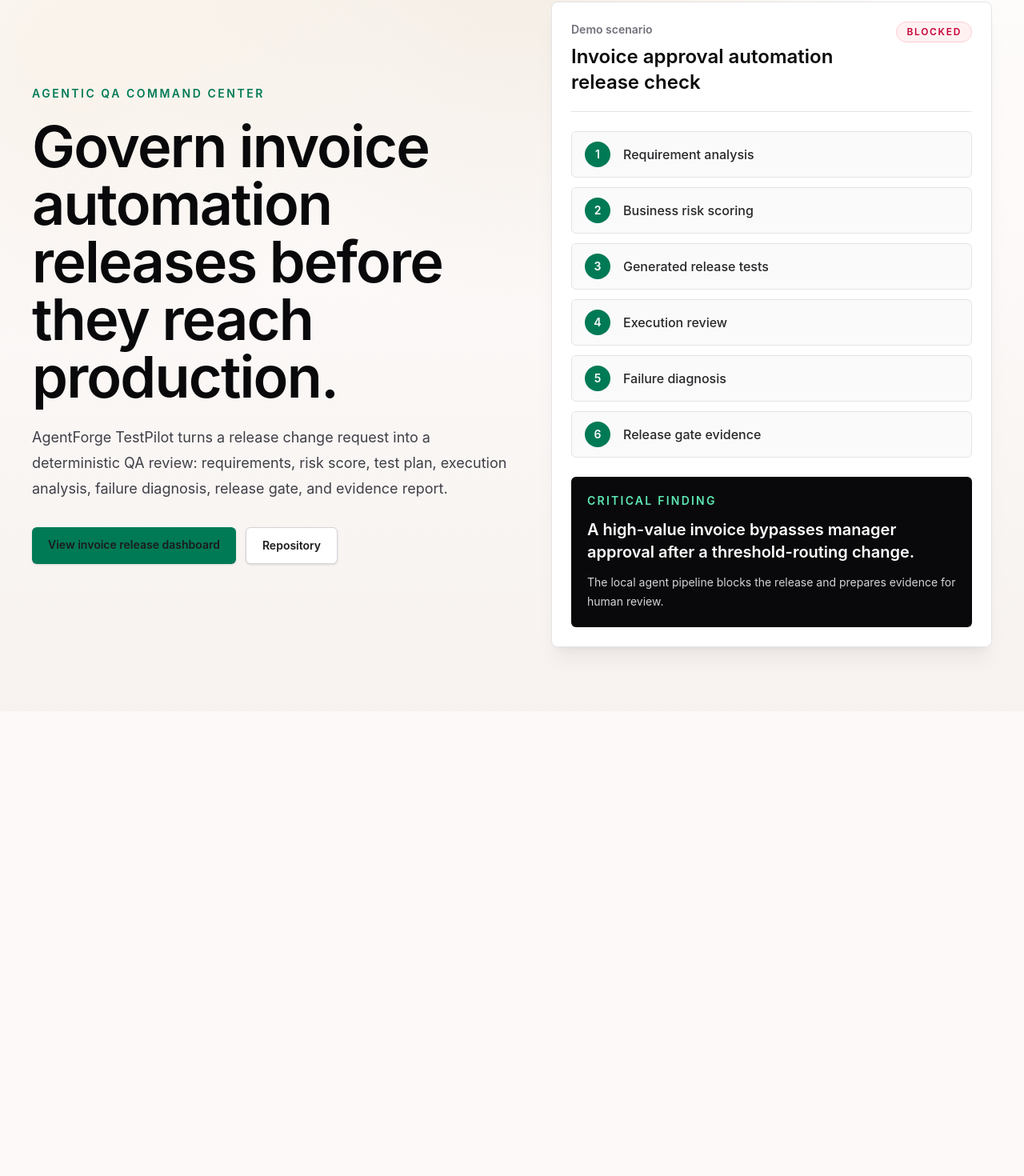
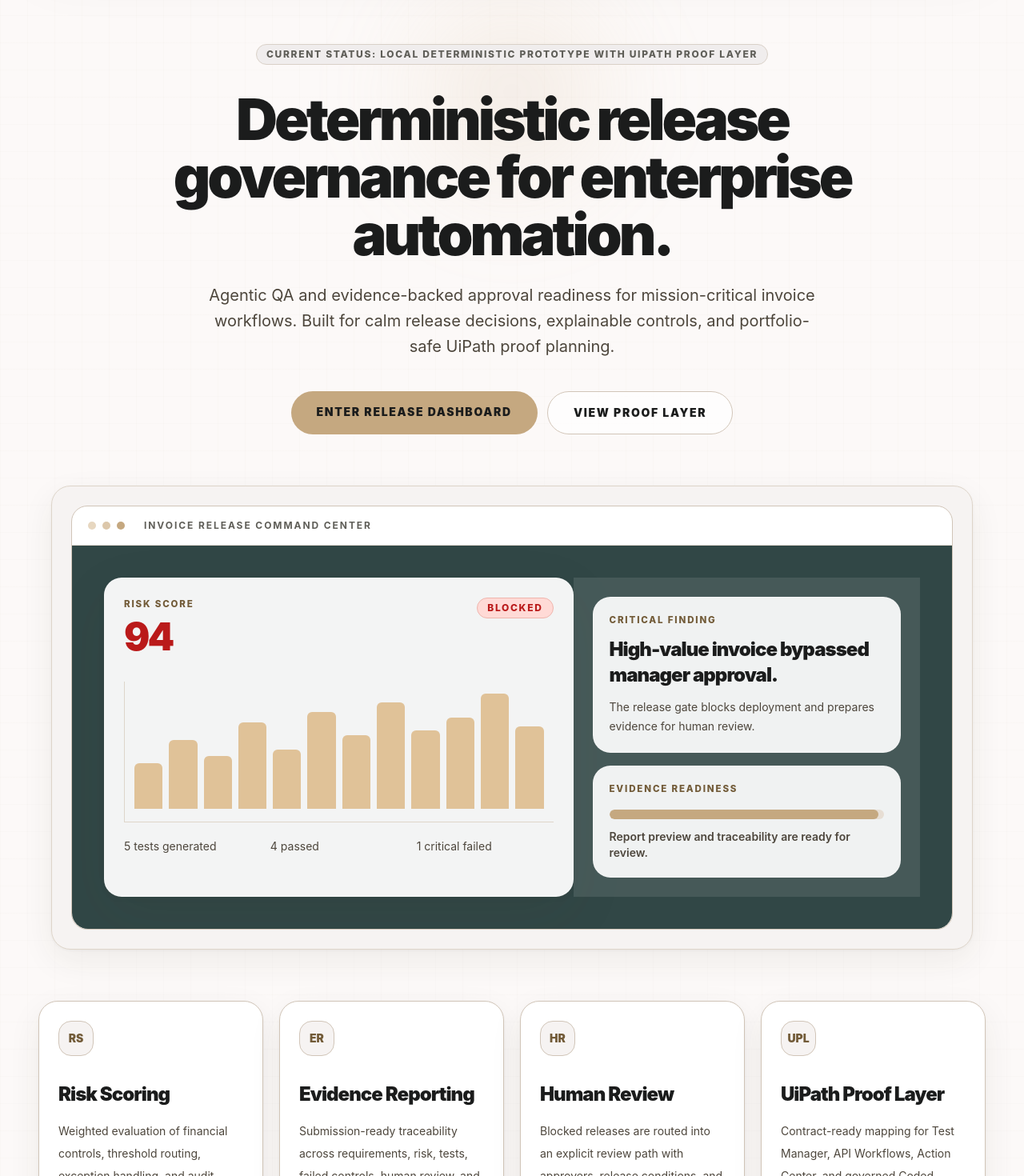
Before and after one commit to Jeevang1-epic/AgentForge-TestPilot, a Next.js app: page / in a window 1280 px wide. Shown: the part 151-1621 px from the top of the page at 80% size. Before the commit the page ends 1040 px from the top, so only its background shows below. Built offline with nearby package versions, Linux system fonts and the light colour scheme.

Commit message:
refined premium homepage

```diff
--- a/src/app/page.tsx
+++ b/src/app/page.tsx
@@ -1,110 +1,191 @@
 import Link from "next/link";
+import { PremiumCard } from "@/components/ui/PremiumCard";
+import { PremiumShell } from "@/components/ui/PremiumShell";
+import { StatusPill } from "@/components/ui/StatusPill";
 
-const governanceSteps = [
-  "Requirement analysis",
-  "Business risk scoring",
-  "Generated release tests",
-  "Execution review",
-  "Failure diagnosis",
-  "Release gate evidence",
+const previewBars = [36, 54, 42, 68, 47, 76, 58, 84, 62, 72, 91, 65];
+
+const featureCards = [
+  {
+    label: "Risk Scoring",
+    summary:
+      "Weighted evaluation of financial controls, threshold routing, exception handling, and audit readiness before release.",
+  },
+  {
+    label: "Evidence Reporting",
+    summary:
+      "Submission-ready traceability across requirements, risk, tests, failed controls, human review, and UiPath proof mapping.",
+  },
+  {
+    label: "Human Review",
+    summary:
+      "Blocked releases are routed into an explicit review path with approvers, release conditions, and next actions.",
+  },
+  {
+    label: "UiPath Proof Layer",
+    summary:
+      "Contract-ready mapping for Test Manager, API Workflows, Action Center, and governed Coded Agent steps.",
+  },
 ];
 
 export default function Home() {
   return (
-    <main className="min-h-screen">
-      <section className="mx-auto flex min-h-screen w-full max-w-7xl flex-col px-6 py-8 lg:px-10">
-        <nav className="flex items-center justify-between border-b border-zinc-200 pb-5">
-          <div>
-            <p className="text-sm font-semibold uppercase tracking-[0.18em] text-emerald-700">
-              UiPath AgentHack Track 3
-            </p>
-            <p className="mt-1 text-lg font-semibold text-zinc-950">
-              AgentForge TestPilot
-            </p>
-          </div>
+    <PremiumShell active="home">
+      <section className="flex flex-1 flex-col items-center px-2 pb-16 pt-20 text-center lg:pt-28">
+        <StatusPill variant="pending">
+          Current status: local deterministic prototype with UiPath proof layer
+        </StatusPill>
+
+        <h1 className="mt-8 max-w-5xl text-5xl font-black tracking-[-0.055em] text-[var(--text)] md:text-7xl">
+          Deterministic release governance for enterprise automation.
+        </h1>
+        <p className="mt-6 max-w-3xl text-lg leading-8 text-[var(--secondary-text)] md:text-xl">
+          Agentic QA and evidence-backed approval readiness for
+          mission-critical invoice workflows. Built for calm release decisions,
+          explainable controls, and portfolio-safe UiPath proof planning.
+        </p>
+
+        <div className="mt-10 flex flex-col gap-3 sm:flex-row">
           <Link
-            className="rounded-md bg-zinc-950 px-4 py-2 text-sm font-semibold text-white shadow-sm transition hover:bg-emerald-800"
+            className="rounded-full bg-[var(--primary-container)] px-8 py-4 text-sm font-black uppercase tracking-[0.12em] text-[var(--primary)] transition hover:bg-[var(--primary-soft)]"
             href="/release-check"
           >
-            Open release check
+            Enter Release Dashboard
           </Link>
-        </nav>
+          <Link
+            className="rounded-full border border-[var(--border)] bg-white/70 px-8 py-4 text-sm font-black uppercase tracking-[0.12em] text-[var(--secondary-text)] transition hover:border-[var(--primary)] hover:text-[var(--primary)]"
+            href="#proof-layer"
+          >
+            View Proof Layer
+          </Link>
+        </div>
 
-        <div className="grid flex-1 items-center gap-10 py-12 lg:grid-cols-[1.05fr_0.95fr]">
-          <div>
-            <p className="text-sm font-semibold uppercase tracking-[0.18em] text-emerald-700">
-              Agentic QA command center
-            </p>
-            <h1 className="mt-5 max-w-4xl text-5xl font-semibold tracking-tight text-zinc-950 md:text-7xl">
-              Govern invoice automation releases before they reach production.
-            </h1>
-            <p className="mt-6 max-w-2xl text-lg leading-8 text-zinc-700">
-              AgentForge TestPilot turns a release change request into a
-              deterministic QA review: requirements, risk score, test plan,
-              execution analysis, failure diagnosis, release gate, and evidence
-              report.
-            </p>
-            <div className="mt-8 flex flex-wrap gap-3">
-              <Link
-                className="rounded-md bg-emerald-700 px-5 py-3 text-sm font-semibold text-white shadow-sm transition hover:bg-emerald-800"
-                href="/release-check"
-              >
-                View invoice release dashboard
-              </Link>
-              <a
-                className="rounded-md border border-zinc-300 bg-white px-5 py-3 text-sm font-semibold text-zinc-900 shadow-sm transition hover:border-emerald-700 hover:text-emerald-800"
-                href="https://github.com/Jeevang1-epic/AgentForge-TestPilot"
-              >
-                Repository
-              </a>
-            </div>
-          </div>
-
-          <div className="rounded-lg border border-zinc-200 bg-white p-6 shadow-xl shadow-zinc-900/5">
-            <div className="flex items-start justify-between gap-6 border-b border-zinc-200 pb-5">
-              <div>
-                <p className="text-sm font-semibold text-zinc-500">
-                  Demo scenario
-                </p>
-                <h2 className="mt-2 text-2xl font-semibold text-zinc-950">
-                  Invoice approval automation release check
-                </h2>
-              </div>
-              <span className="rounded-full border border-rose-200 bg-rose-50 px-3 py-1 text-xs font-semibold uppercase tracking-[0.14em] text-rose-700">
-                Blocked
+        <PremiumCard className="mt-16 w-full max-w-6xl p-3 text-left" tone="low">
+          <div className="rounded-[20px] border border-[var(--border)] bg-[var(--surface-card)]">
+            <div className="flex items-center gap-2 border-b border-[#e4dbd2] px-5 py-4">
+              <span className="h-2.5 w-2.5 rounded-full bg-[#e7d7c0]" />
+              <span className="h-2.5 w-2.5 rounded-full bg-[#dcc7aa]" />
+              <span className="h-2.5 w-2.5 rounded-full bg-[#c5a880]" />
+              <span className="ml-4 text-xs font-bold uppercase tracking-[0.16em] text-[var(--muted-text)]">
+                Invoice release command center
               </span>
             </div>
 
-            <div className="mt-6 grid gap-3">
-              {governanceSteps.map((step, index) => (
-                <div
-                  className="flex items-center gap-4 rounded-md border border-zinc-200 bg-zinc-50 px-4 py-3"
-                  key={step}
-                >
-                  <span className="flex h-8 w-8 items-center justify-center rounded-full bg-emerald-700 text-sm font-semibold text-white">
-                    {index + 1}
-                  </span>
-                  <span className="font-medium text-zinc-800">{step}</span>
+            <div className="grid gap-0 overflow-hidden rounded-b-[20px] bg-[#314746] p-6 lg:grid-cols-[1.15fr_0.85fr] lg:p-10">
+              <div className="rounded-[22px] border border-white/25 bg-white/94 p-6 premium-shadow">
+                <div className="flex items-start justify-between gap-6">
+                  <div>
+                    <p className="premium-label">Risk score</p>
+                    <p className="mt-2 text-5xl font-black tracking-[-0.06em] text-[var(--error)]">
+                      94
+                    </p>
+                  </div>
+                  <StatusPill variant="blocked">Blocked</StatusPill>
                 </div>
-              ))}
+                <div className="mt-8 flex h-44 items-end gap-2 border-b border-l border-[#ded5ca] px-3 pb-4">
+                  {previewBars.map((bar, index) => (
+                    <div
+                      className="w-full rounded-t-md bg-[var(--primary-soft)]"
+                      key={bar + index}
+                      style={{ height: `${bar}%` }}
+                    />
+                  ))}
+                </div>
+                <div className="mt-5 grid gap-3 text-sm text-[var(--secondary-text)] sm:grid-cols-3">
+                  <span>5 tests generated</span>
+                  <span>4 passed</span>
+                  <span>1 critical failed</span>
+                </div>
+              </div>
+
+              <div className="grid gap-4 bg-white/10 p-0 lg:p-6">
+                <div className="rounded-[22px] border border-white/20 bg-white/92 p-5">
+                  <p className="premium-label">Critical finding</p>
+                  <p className="mt-3 text-2xl font-black tracking-[-0.04em] text-[var(--text)]">
+                    High-value invoice bypassed manager approval.
+                  </p>
+                  <p className="mt-3 text-sm leading-6 text-[var(--secondary-text)]">
+                    The release gate blocks deployment and prepares evidence
+                    for human review.
+                  </p>
+                </div>
+                <div className="rounded-[22px] border border-white/20 bg-white/92 p-5">
+                  <p className="premium-label">Evidence readiness</p>
+                  <div className="mt-4 h-3 overflow-hidden rounded-full bg-[#e7ded4]">
+                    <div className="h-full w-[98%] rounded-full bg-[var(--primary-container)]" />
+                  </div>
+                  <p className="mt-3 text-sm font-semibold text-[var(--secondary-text)]">
+                    Report preview and traceability are ready for review.
+                  </p>
+                </div>
+              </div>
             </div>
+          </div>
+        </PremiumCard>
+      </section>
 
-            <div className="mt-6 rounded-md bg-zinc-950 p-5 text-white">
-              <p className="text-sm font-semibold uppercase tracking-[0.16em] text-emerald-300">
-                Critical finding
-              </p>
-              <p className="mt-3 text-xl font-semibold">
-                A high-value invoice bypasses manager approval after a
-                threshold-routing change.
-              </p>
-              <p className="mt-3 text-sm leading-6 text-zinc-300">
-                The local agent pipeline blocks the release and prepares
-                evidence for human review.
-              </p>
+      <section
+        className="grid gap-5 px-2 pb-16 md:grid-cols-2 xl:grid-cols-4"
+        id="documentation"
+      >
+        {featureCards.map((feature) => (
+          <PremiumCard hover key={feature.label}>
+            <div className="flex h-11 w-11 items-center justify-center rounded-2xl border border-[var(--border)] bg-[var(--surface-low)] text-sm font-black text-[var(--primary)]">
+              {feature.label
+                .split(" ")
+                .map((word) => word[0])
+                .join("")}
             </div>
+            <h2 className="mt-8 text-2xl font-black tracking-[-0.04em] text-[var(--text)]">
+              {feature.label}
+            </h2>
+            <p className="mt-4 text-sm leading-7 text-[var(--secondary-text)]">
+              {feature.summary}
+            </p>
+          </PremiumCard>
+        ))}
+      </section>
+
+      <section
+        className="grid items-center gap-8 border-t border-[var(--border)] px-2 py-20 lg:grid-cols-[0.9fr_1.1fr]"
+        id="proof-layer"
+      >
+        <PremiumCard className="min-h-[360px] bg-[linear-gradient(90deg,rgba(114,91,56,0.05)_1px,transparent_1px),linear-gradient(rgba(114,91,56,0.05)_1px,transparent_1px)] bg-[length:28px_28px]">
+          <div className="mx-auto flex max-w-md flex-col gap-10 pt-6">
+            <div className="rounded-xl border border-[var(--border)] bg-[var(--primary-container)] px-6 py-4 text-sm font-black text-[var(--primary)] premium-soft-shadow">
+              UiPath Orchestrator: execution layer
+            </div>
+            <div className="ml-10 rounded-xl border border-[var(--border)] bg-white px-6 py-4 text-sm font-black text-[var(--primary)] premium-soft-shadow">
+              Contract proof layer
+            </div>
+            <div className="mr-10 rounded-xl border border-[var(--border)] bg-[var(--surface-raised)] px-6 py-4 text-sm font-black text-[var(--primary)] premium-soft-shadow">
+              AgentForge TestPilot: governance layer
+            </div>
+          </div>
+        </PremiumCard>
+
+        <div>
+          <p className="premium-label">Contract-only connection</p>
+          <h2 className="mt-4 max-w-2xl text-4xl font-black tracking-[-0.05em] text-[var(--text)] md:text-5xl">
+            UiPath alignment without claiming a live integration.
+          </h2>
+          <p className="mt-5 max-w-2xl text-base leading-8 text-[var(--secondary-text)]">
+            The proof layer maps deterministic release governance to future
+            Test Manager, API Workflows, Action Center, and Coded Agent
+            surfaces. Real connectivity remains pending secure implementation.
+          </p>
+          <div className="mt-8 grid gap-3 text-sm font-semibold text-[var(--secondary-text)]">
+            <span>Contract-ready proof artifacts are included in the repository.</span>
+            <span>Release evidence stays local and deterministic in this prototype.</span>
+            <span>No secrets, external services, or fake UiPath live calls are used.</span>
           </div>
         </div>
       </section>
-    </main>
+
+      <footer className="flex flex-col gap-4 border-t border-[var(--border)] px-2 py-8 text-sm text-[var(--muted-text)] md:flex-row md:items-center md:justify-between">
+        <p className="font-bold text-[var(--primary)]">AgentForge TestPilot</p>
+        <p>Enterprise release governance prototype.</p>
+      </footer>
+    </PremiumShell>
   );
 }
```
